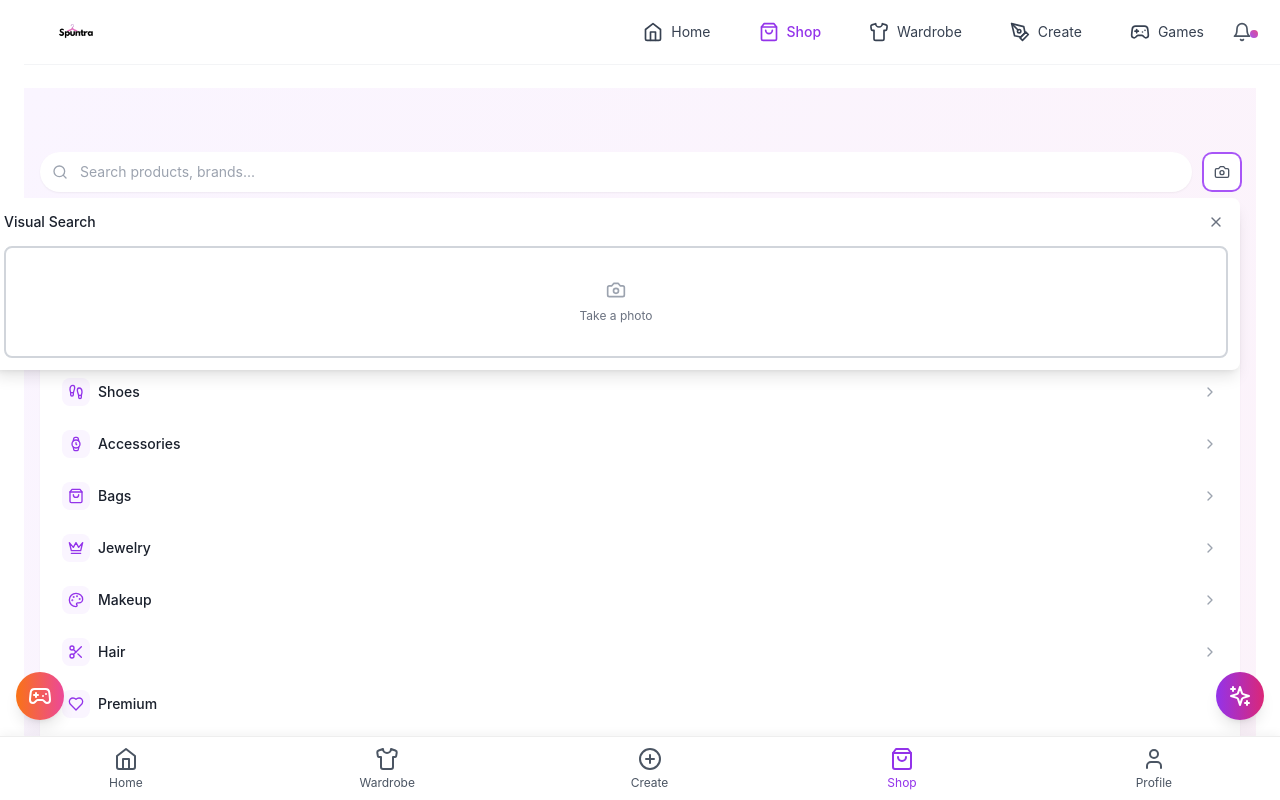
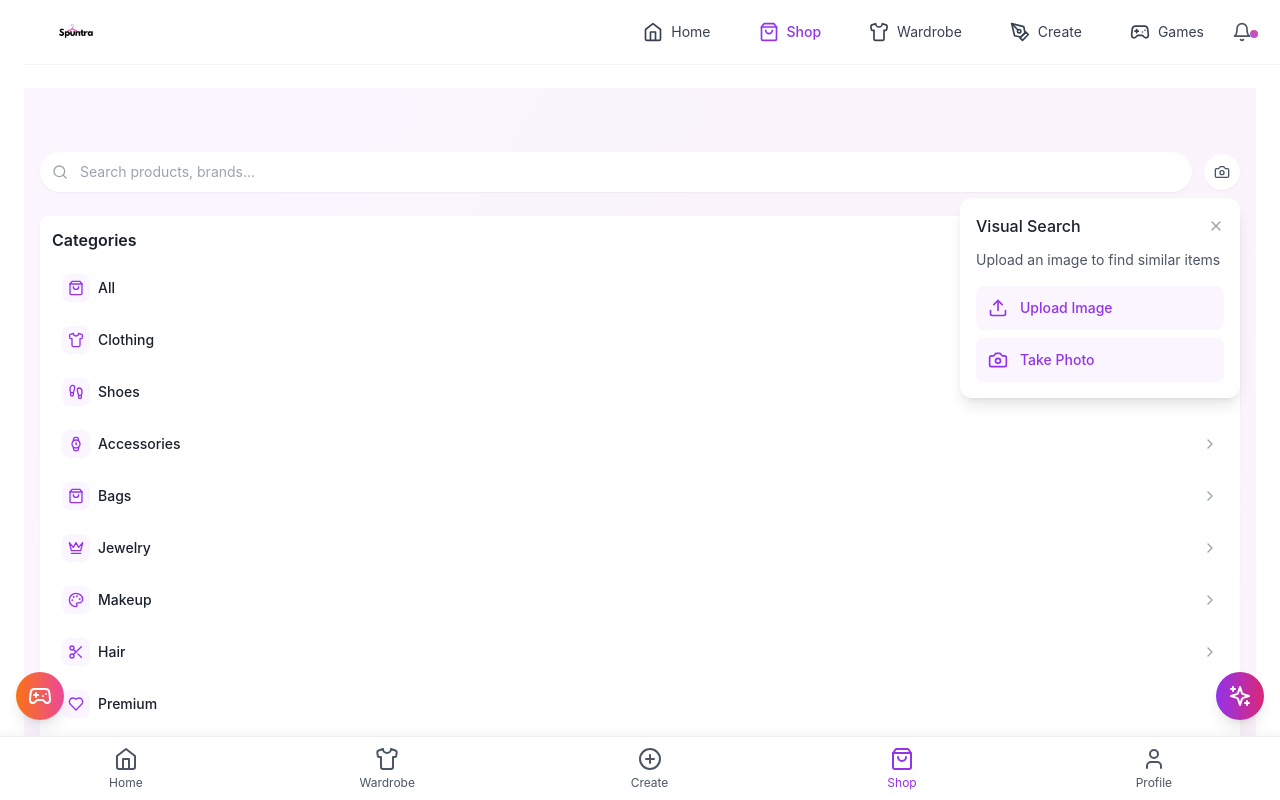
Before and after one commit to dejy100/spuntrademo-v1, a React (Vite) app: page /shop in a window 1280 px wide. Both pictures are taken after a click on the button 1222 px from the left and 172 px from the top of the page. Built offline with nearby package versions, Linux system fonts and the light colour scheme.

Commit message:
fix: restore visual search with both options
- Add back both Upload Image and Take Photo options
- Match the design exactly as shown in the image
- Keep the rounded search box

```diff
--- a/src/components/shop/ShopPage.tsx
+++ b/src/components/shop/ShopPage.tsx
@@ -1,5 +1,5 @@
 import React, { useState } from 'react';
-import { Search, Camera, X } from 'lucide-react';
+import { Search, Camera, Upload, X } from 'lucide-react';
 import { motion, AnimatePresence } from 'framer-motion';
 import Header from '../navigation/Header';
 import AIStylistSection from './sections/AIStylistSection';
@@ -9,6 +9,15 @@ import CategoriesSection from './sections/CategoriesSection';
 
 export default function ShopPage() {
   const [showVisualSearch, setShowVisualSearch] = useState(false);
+
+  const handleFileUpload = (event: React.ChangeEvent<HTMLInputElement>) => {
+    const file = event.target.files?.[0];
+    if (file) {
+      // Handle the uploaded file here
+      console.log('Uploaded file:', file);
+      setShowVisualSearch(false);
+    }
+  };
 
   return (
     <div className="min-h-screen bg-gradient-to-br from-purple-50 to-pink-50">
@@ -32,7 +41,7 @@ export default function ShopPage() {
               whileHover={{ scale: 1.05 }}
               whileTap={{ scale: 0.95 }}
               onClick={() => setShowVisualSearch(!showVisualSearch)}
-              className="p-2.5 bg-white rounded-lg hover:bg-gray-50 focus:outline-none focus:ring-2 focus:ring-purple-500"
+              className="p-2.5 bg-white rounded-full shadow-sm hover:shadow-md transition-all"
             >
               <Camera className="w-4 h-4 text-gray-600" />
             </motion.button>
@@ -44,25 +53,36 @@ export default function ShopPage() {
                   initial={{ opacity: 0, y: -10 }}
                   animate={{ opacity: 1, y: 0 }}
                   exit={{ opacity: 0, y: -10 }}
-                  className="absolute right-0 top-full mt-2 w-[calc(100vw-32px)] bg-white rounded-lg shadow-lg overflow-hidden"
+                  className="absolute right-0 top-full mt-2 w-[280px] bg-white rounded-xl shadow-lg overflow-hidden"
                 >
-                  <div className="p-3">
+                  <div className="p-4">
                     <div className="flex items-center justify-between mb-3">
-                      <h3 className="text-sm font-medium">Visual Search</h3>
+                      <h3 className="text-base font-medium">Visual Search</h3>
                       <button
                         onClick={() => setShowVisualSearch(false)}
-                        className="p-1 hover:bg-gray-100 rounded-full transition-colors"
+                        className="text-gray-400 hover:text-gray-500"
                       >
-                        <X className="w-4 h-4 text-gray-500" />
+                        <X className="w-4 h-4" />
                       </button>
                     </div>
+                    <p className="text-sm text-gray-600 mb-4">Upload an image to find similar items</p>
 
-                    <button className="flex flex-col items-center justify-center w-full h-28 border-2 border-gray-300 rounded-lg hover:bg-gray-50 transition-colors">
-                      <Camera className="w-5 h-5 text-gray-400 mb-2" />
-                      <span className="text-xs text-gray-500 text-center">
-                        Take a photo
-                      </span>
-                    </button>
+                    <div className="space-y-2">
+                      <label className="flex items-center gap-3 w-full p-3 bg-purple-50 rounded-lg cursor-pointer hover:bg-purple-100 transition-colors">
+                        <input
+                          type="file"
+                          accept="image/*"
+                          onChange={handleFileUpload}
+                          className="hidden"
+                        />
+                        <Upload className="w-5 h-5 text-purple-600" />
+                        <span className="text-sm text-purple-600 font-medium">Upload Image</span>
+                      </label>
+                      <button className="flex items-center gap-3 w-full p-3 bg-purple-50 rounded-lg hover:bg-purple-100 transition-colors">
+                        <Camera className="w-5 h-5 text-purple-600" />
+                        <span className="text-sm text-purple-600 font-medium">Take Photo</span>
+                      </button>
+                    </div>
                   </div>
                 </motion.div>
               )}
```
